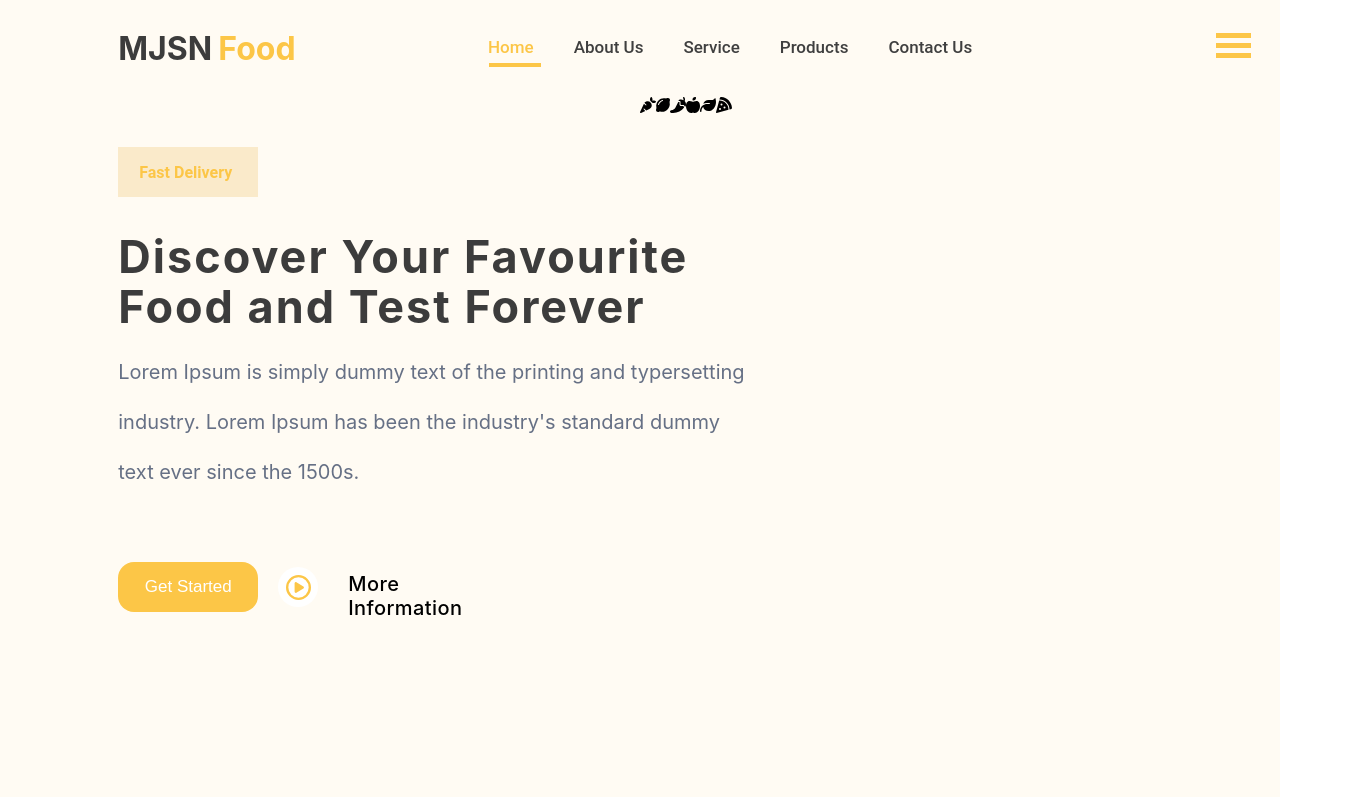
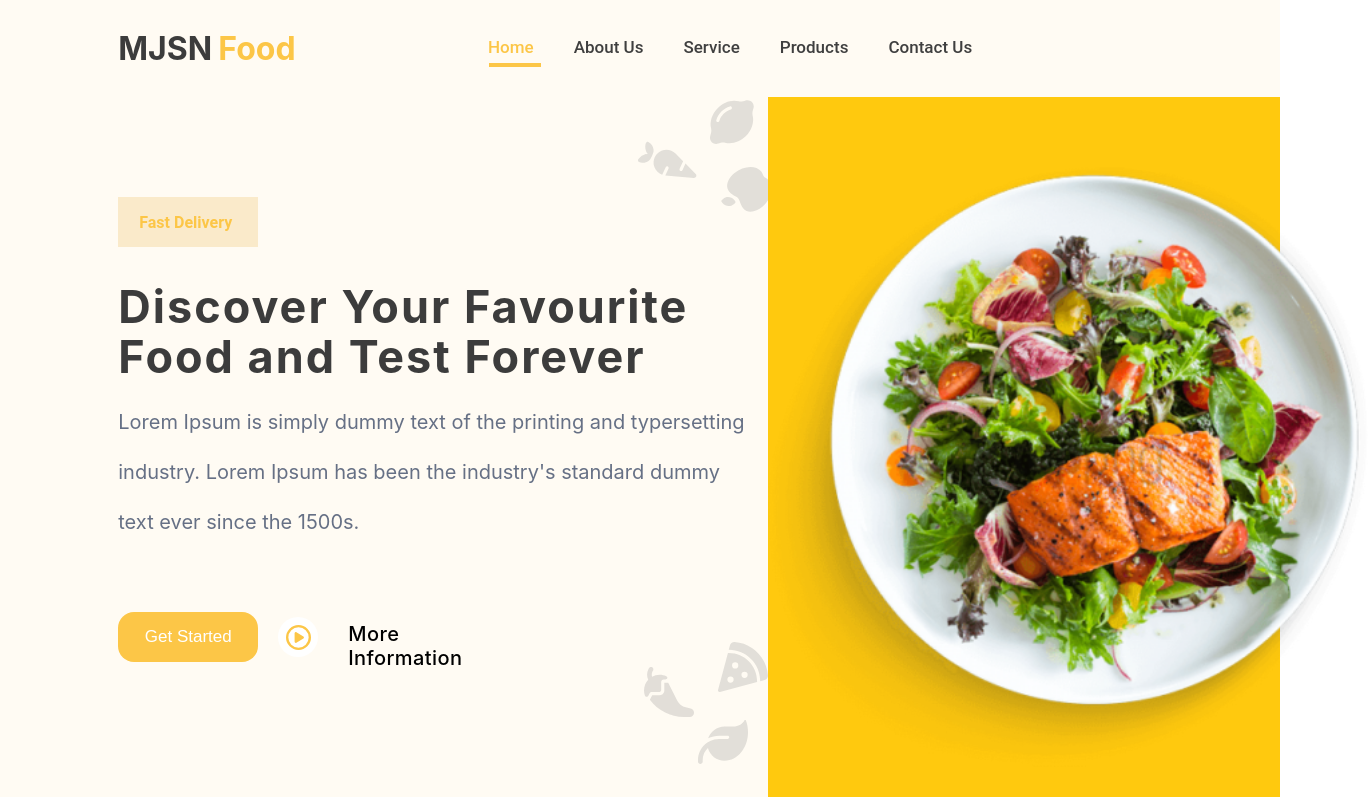
Before and after one commit to mjsnprogramming/mjsn_restaurant, a React (Create React App) app: page / in a window 1280 px wide. Shown: the top 800 px of the page, 1368 px wide, since content can reach past the window. Built offline with nearby package versions, Linux system fonts and the light colour scheme; the HTML template or start-up script is replaced by a standard one.

Commit message:
icons got positions

```diff
--- a/src/components/Home.js
+++ b/src/components/Home.js
@@ -14,6 +14,8 @@ import pizza from '../images/pizza.png';
 import dish from '../images/dish.png';
 import fries from '../images/fries.png';
 import { faApple } from '@fortawesome/free-brands-svg-icons';
+import orange from '../images/orange.png';
+import mainDish from '../images/mainDish.png';
 function Home() {
     return (
         <div className = "Home">
@@ -37,12 +39,14 @@ function Home() {
                     </div>
                 </div>
                 <div id = "rightMain">
-                    <FontAwesomeIcon icon = {faCarrot}/>
-                    <FontAwesomeIcon icon = {faLemon}/>
-                    <FontAwesomeIcon icon = {faPepperHot}/>
-                    <FontAwesomeIcon icon = {faAppleWhole}/>
-                    <FontAwesomeIcon icon = {faLeaf}/>
-                    <FontAwesomeIcon icon = {faPizzaSlice}/>
+                    <FontAwesomeIcon icon = {faCarrot} id = "carrot" className = "foodIcons"/>
+                    <FontAwesomeIcon icon = {faLemon} id = "lemon" className = "foodIcons"/>
+                    <FontAwesomeIcon icon = {faPepperHot} id = "pepper" className = "foodIcons"/>
+                    <FontAwesomeIcon icon = {faAppleWhole} id = "appleWhole" className = "foodIcons"/>
+                    <FontAwesomeIcon icon = {faLeaf} id = "leaf" className = "foodIcons"/>
+                    <FontAwesomeIcon icon = {faPizzaSlice} id = "pizza" className = "foodIcons"/>
+                    <img src = {mainDish} id = "mainDish"/>
+                    <img src = {orange} id = "orangeImg"/>
                 </div>
                 </div>
                 <div id = "howItWorks">
@@ -194,15 +198,25 @@ function Home() {
                 </div>
                 <div id = "pageChooseCircles">
                     <div id = "leftArrow" className = "pageChooseCircles">
-                        <FontAwesomeIcon icon = {faArrowLeft}/>
+                        <FontAwesomeIcon icon = {faArrowLeft} id = "leftArrowIcon"/>
                     </div>
-                    <div id = "one" className = "pageChooseCircles">1</div>
-                    <div id = "two" className = "pageChooseCircles">2</div>
-                    <div id = "three" className = "pageChooseCircles">3</div>
-                    <div id = "four" className = "pageChooseCircles">4</div>
-                    <div id = "five" className = "pageChooseCircles">5</div>
+                    <div id = "one" className = "pageChooseCircles">
+                        <span>1</span>
+                    </div>
+                    <div id = "two" className = "pageChooseCircles">
+                        <span>2</span>
+                    </div>
+                    <div id = "three" className = "pageChooseCircles">
+                        <span>3</span>
+                    </div>
+                    <div id = "four" className = "pageChooseCircles">
+                        <span>4</span>
+                    </div>
+                    <div id = "five" className = "pageChooseCircles">
+                        <span>5</span>
+                    </div>
                     <div id = "rightArrow" className = "pageChooseCircles">
-                        <FontAwesomeIcon icon = {faArrowRight}/>
+                        <FontAwesomeIcon icon = {faArrowRight} id = "rightArrowIcon"/>
                     </div>
                 </div>
                 <div id = "downloadTheApp">
--- a/src/styles/Home.scss
+++ b/src/styles/Home.scss
@@ -4,6 +4,12 @@ $inter: 'Inter', sans-serif;
     width: 50%;
     height: 700px;
     display: flex;
+}
+@mixin arrowIcons() {
+    font-size: 36px;
+    position: absolute;
+    top: 16px;
+    left: 18px;
 }
 * {
     box-sizing: border-box;
@@ -21,7 +27,7 @@ $inter: 'Inter', sans-serif;
     text-align: center;
     height: 50px;
     position: absolute;
-    top: 50px;
+    top: 100px;
     left: 9.24%;
     color: #FCC647;
     span {
@@ -44,7 +50,7 @@ $inter: 'Inter', sans-serif;
         letter-spacing: 2px;
         position: absolute;
         left: 9.24%;
-        top: 90px;
+        top: 140px;
         color: #3C3C3C;
     }
     p:nth-child(3) {
@@ -52,7 +58,7 @@ $inter: 'Inter', sans-serif;
         font-size: 20px;
         color: #667085;
         position: absolute;
-        top: 230px;
+        top: 280px;
         left: 9.24%;
         line-height: 50px;
     }
@@ -61,7 +67,7 @@ $inter: 'Inter', sans-serif;
     width: 400px;
     height: 80px;
     position: absolute;
-    top: 450px;
+    top: 500px;
     left: 9.24%;
     #getStartedButton {
         width: 140px;
@@ -99,6 +105,55 @@ $inter: 'Inter', sans-serif;
 #rightMain {
     @include main;
 }
+.foodIcons {
+    font-size: 50px;
+    color:rgba(112, 112, 112, 0.2);
+}
+#carrot {
+    transform: rotate(-110deg);
+    position: absolute;
+    top: 40px;
+}
+#lemon {
+    position: relative;
+    left: 70px;
+}
+#appleWhole {
+    transform: rotate(-130deg);
+    position: relative;
+    left: -10px;
+    top: 70px;
+}
+#pepper {
+    transform: rotateY(180deg);
+    position: relative;
+    top: 570px;
+    left: -40px;
+}
+#leaf {
+    position: relative;
+    left: -80px;
+    top: 620px;
+}
+#pizza {
+    position: relative;
+    left: -110px;
+    top: 545px;
+}
+#mainDish {
+    width: 600px;
+    height: 600px;
+    z-index: 3;
+    position: absolute;
+    left: 60%;
+    top: 70px;
+}
+#orangeImg {
+    width: 40%;
+    height: 700px;
+    position: absolute;
+    left: 60%;
+}
 #howItWorks {
     width: 100%;
     height: 800px;
@@ -110,7 +165,7 @@ $inter: 'Inter', sans-serif;
         font-weight: 700;
         font-size: 36px;
         line-height: 48px;
-        color: #3C3C3C;;
+        color: #3C3C3C;
         position: absolute;
         top: 80px;
         left: 50%;
@@ -170,6 +225,11 @@ $inter: 'Inter', sans-serif;
 }
 #getDeliveryCircle {
     background-color: #FCC647;
+}
+#faScroll {
+    position: absolute;
+    left: 21px;
+    top: 24px;
 }
 #faTruck {
     position: absolute;
@@ -262,29 +322,81 @@ $inter: 'Inter', sans-serif;
         width: 28.1px;
         height: 28.1px;
         background-color: #F24D21;
+        color: white;
         border: transparent;
         border-radius: 4px;
         position: relative;
         left: 155px;
         top: 30px;
+        cursor: pointer;
     }
     .shareDish {
         width: 28.1px;
         height: 28.1px;
         background-color: #171717;
+        color: white;
         border: transparent;
         border-radius: 4px;
         position: relative;
         left: 165px;
         top: 30px;
+        cursor: pointer;
     }
 }
 #pageChooseCircles {
     position: relative;
     display: block;
     margin: 0 auto;
+    width: 700px;
+    height: 100px;
     top: 1900px;
 }
+.pageChooseCircles {
+    width: 70px;
+    height: 70px;
+    border-radius: 360px;
+    border: 1px solid rgba(112, 112, 112, 0.2);
+    display: inline-flex;
+    position: absolute;
+    top: 15px;
+    cursor: pointer;
+    span {
+        font-size: 36px;
+        font-family: $inter;
+        position: absolute;
+        left: 24px;
+        top: 14px;
+        color: #3C3C3C;
+    }
+}
+#leftArrow {
+    left: 20px;
+}
+#one {
+    left: 120px;
+}
+#two {
+    left: 220px;
+}
+#three {
+    left: 320px;
+}
+#four {
+    left: 420px;
+}
+#five {
+    left: 520px;
+}
+#rightArrow {
+    left: 620px;
+}
+#leftArrowIcon {
+    @include arrowIcons;
+}
+#rightArrowIcon {
+    @include arrowIcons;
+}
+
 #downloadTheApp {
     position: relative;
     top: 2000px;
--- a/src/styles/headers/headerMain.scss
+++ b/src/styles/headers/headerMain.scss
@@ -75,6 +75,7 @@
     left: 95%;
     top: 28px;
     cursor: pointer;
+    display: none !important;
     .navLinks {
         width: 35px;
         height: 5px;
```
Also changed, not shown: src/images/mainDish.png (added), src/images/orange.png (added).
